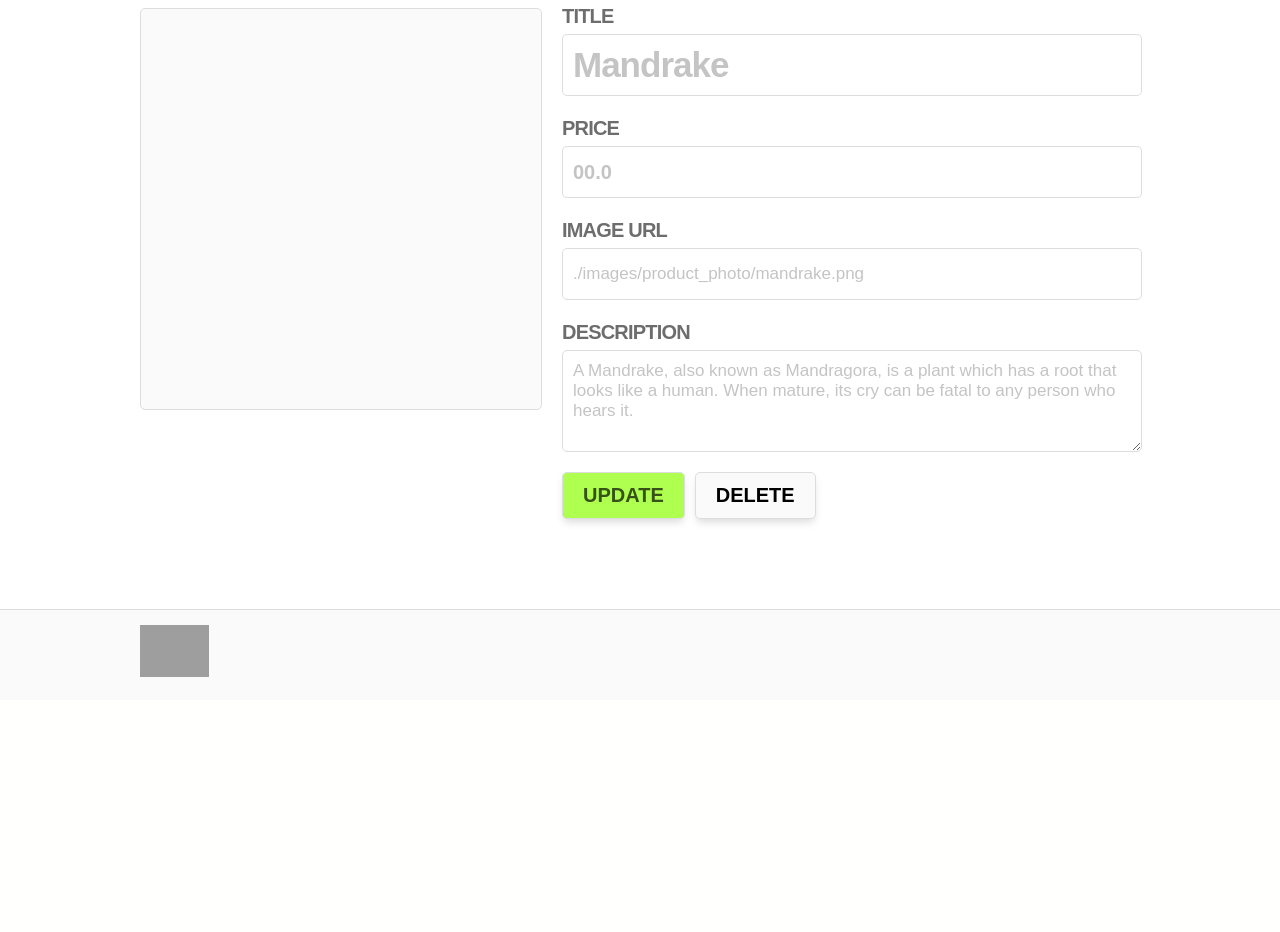
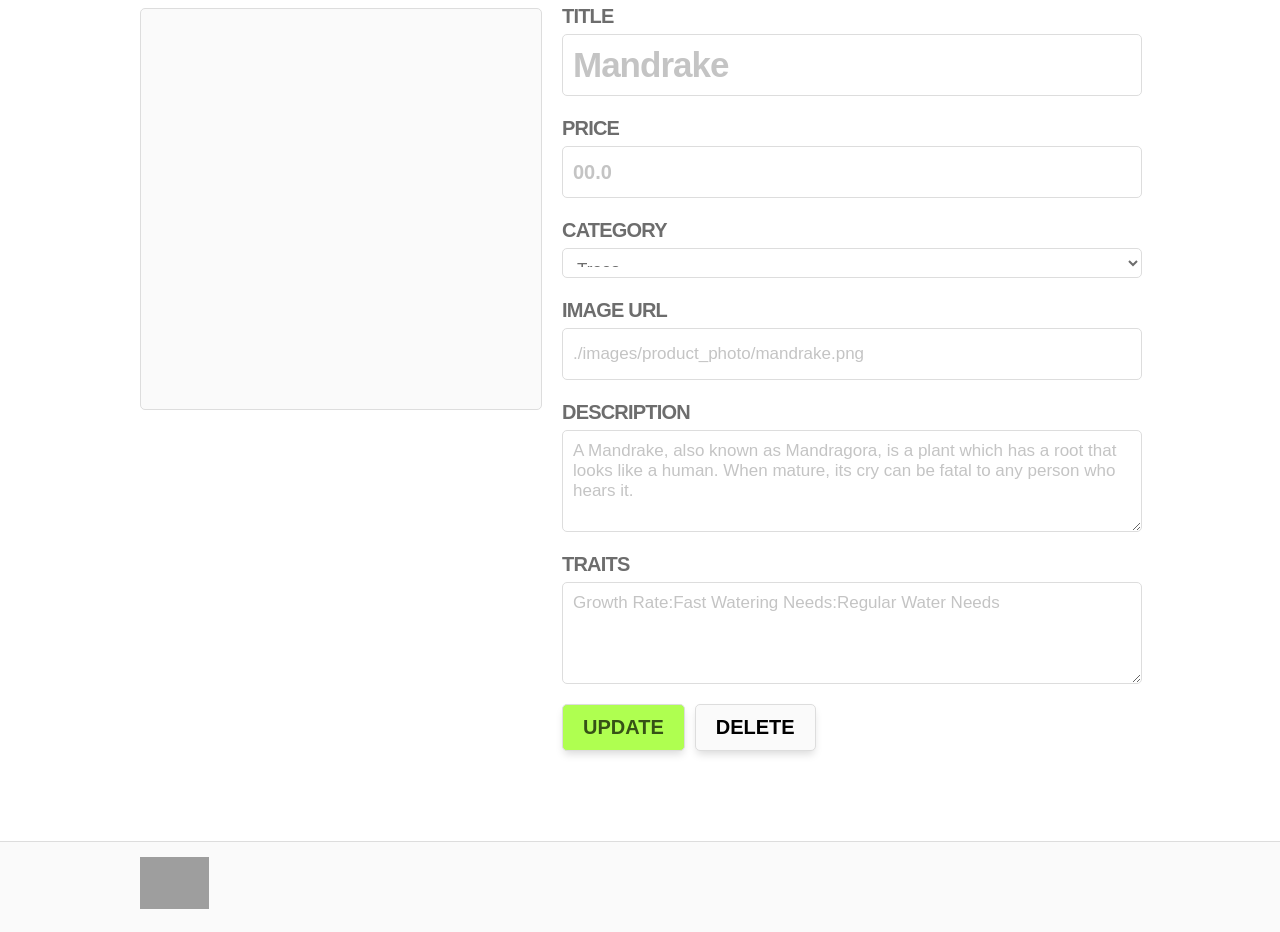
Before and after one commit to injekim/The-Nottingham-Forest, a PHP site: page /data_entry.php?admin=1 in a window 1280 px wide. Shown: the part 387-1319 px from the top of the page. Before the commit the page ends 1064 px from the top, so only its background shows below. Run offline with PHP 8.4, Linux system fonts and the light colour scheme; data comes from the database, SQL or seed files in the repository; data that the repository does not hold is empty; some web fonts are replaced; grey boxes are pictures that could not be loaded.

Commit message:
Add category selector to data_entry.php

```diff
--- a/data_entry.php
+++ b/data_entry.php
@@ -32,7 +32,7 @@
 			?>
 			<header class="header header--big">
 				<div class="container container--header">
-					<a href="/" class="logo logo--big hover hover--opacity-08">
+					<a href="./index.php" class="logo logo--big hover hover--opacity-08">
 						<img src="images/logo.svg" class="logo__img logo--big__img" alt="Logo">
 					</a>
 				</div>
@@ -70,15 +70,39 @@
 				<div class="container container--product">
 					<div class="product-photo"></div>
 					<div class="product-info product-info--entry">
-						<form>
+						<form action="./update_db.php" method="get">
+							<?php
+								echo "<input type='text' name='pid' value='$pid' style='display: none;'>";
+							?>
+							<input type="text" name="mode" value="update" style="display: none;">
 							<h3 class="title--entry">Title</h3>
-							<input class="input--entry input--entry__title" type="text" placeholder="Mandrake">
+							<input name="product_name" class="input--entry input--entry__title" type="text" placeholder="Mandrake">
+
 							<h3 class="title--entry">Price</h3>
-							<input class="input--entry input--entry__price" type="text" placeholder="00.0">
+							<input name="price" class="input--entry input--entry__price" type="text" placeholder="00.0">
+
+							<h3 class="title--entry">Category</h3>
+							<select name="category_id" class="input--entry input--entry__select">
+								<?php
+									$results = mysqli_query($con, "SELECT * FROM categories;");
+
+									while($category = mysqli_fetch_array($results)) {
+										$category_id = $category['category_id'];
+										$category_name = $category['category_name'];
+
+										echo "<option value='$category_id'>$category_name</option>";
+									}
+								?>
+							</select>
+
 							<h3 class="title--entry">Image url</h3>
-							<input class="input--entry input--entry__url" type="text" placeholder="./images/product_photo/mandrake.png">
+							<input name="image_url" class="input--entry input--entry__text" type="text" placeholder="./images/product_photo/mandrake.png">
+
 							<h3 class="title--entry">Description</h3>
-							<textarea class="input--entry input--entry__desc" placeholder="A Mandrake, also known as Mandragora, is a plant which has a root that looks like a human. When mature, its cry can be fatal to any person who hears it."></textarea>
+							<textarea name="description" class="input--entry input--entry__desc" placeholder="A Mandrake, also known as Mandragora, is a plant which has a root that looks like a human. When mature, its cry can be fatal to any person who hears it."></textarea>
+
+							<h3 class="title--entry">Traits</h3>
+							<textarea name="traits" class="input--entry input--entry__desc" placeholder="Growth Rate:Fast&#10;Watering Needs:Regular Water Needs"></textarea>
 							<div class="product-info__button-area product-info__button-area--entry">
 								<button class="button button--buy hover hover--opacity-08" type="submit">Update</button>
 								<button onclick="deleteConfirm()" class="button button--cart hover hover--opacity-08" type="button">Delete</button>
@@ -95,7 +119,7 @@
 								if($_GET['pid'] > 0) {
 									var con = confirm("Are you sure you want to delete this product?");
 									if (con == true) {
-										document.location = "data_entry.php?pid=".concat($_GET['pid']);
+										document.location = "update_db.php?mode=del&pid=".concat($_GET['pid']);
 									}
 								} else {
 									alert("Product does not exist!");
@@ -108,7 +132,7 @@
 		</div>
 		<footer class="footer">
 			<div class="container container--footer">
-				<a href="/" class="logo logo--footer hover hover--opacity-08">
+				<a href="./index.php" class="logo logo--footer hover hover--opacity-08">
 					<img src="images/logo_grey.svg" class="logo__img logo--footer__img" alt="Logo">
 				</a>
 			</div>
--- a/images/data_entry.css
+++ b/images/data_entry.css
@@ -36,7 +36,12 @@
 	font-weight: 600;
 	font-size: 20px;
 }
-.input--entry__url {
+.input--entry__text {
+	font-size: 17px;
+}
+.input--entry__select {
+	width: calc(100%);
+	height: 30px;
 	font-size: 17px;
 }
 .input--entry__desc {
```
